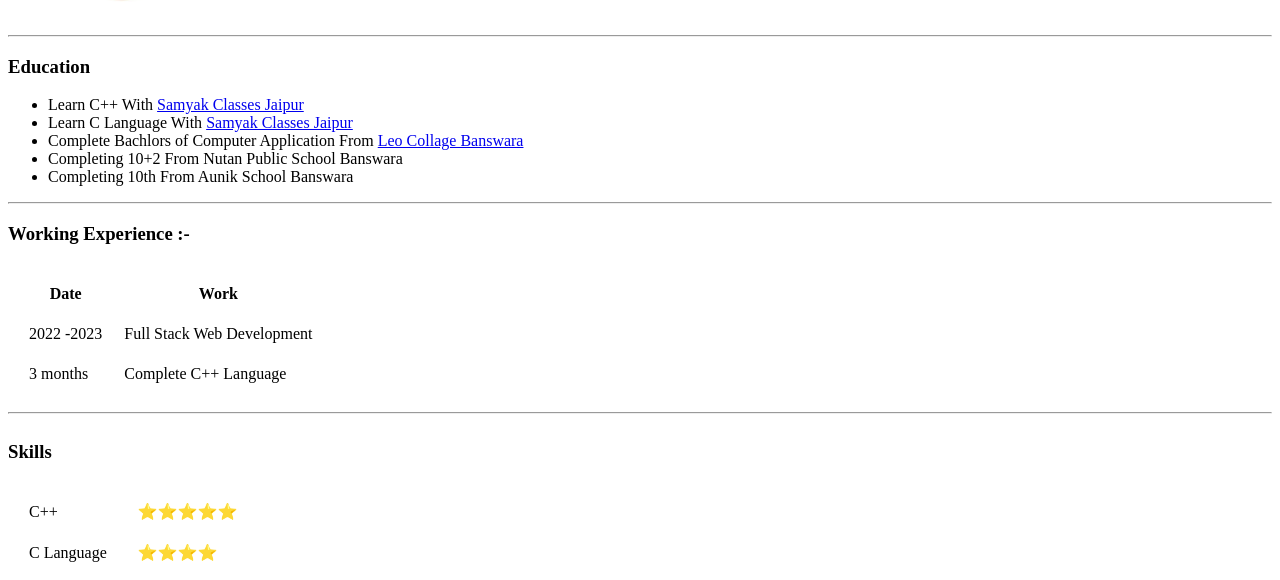
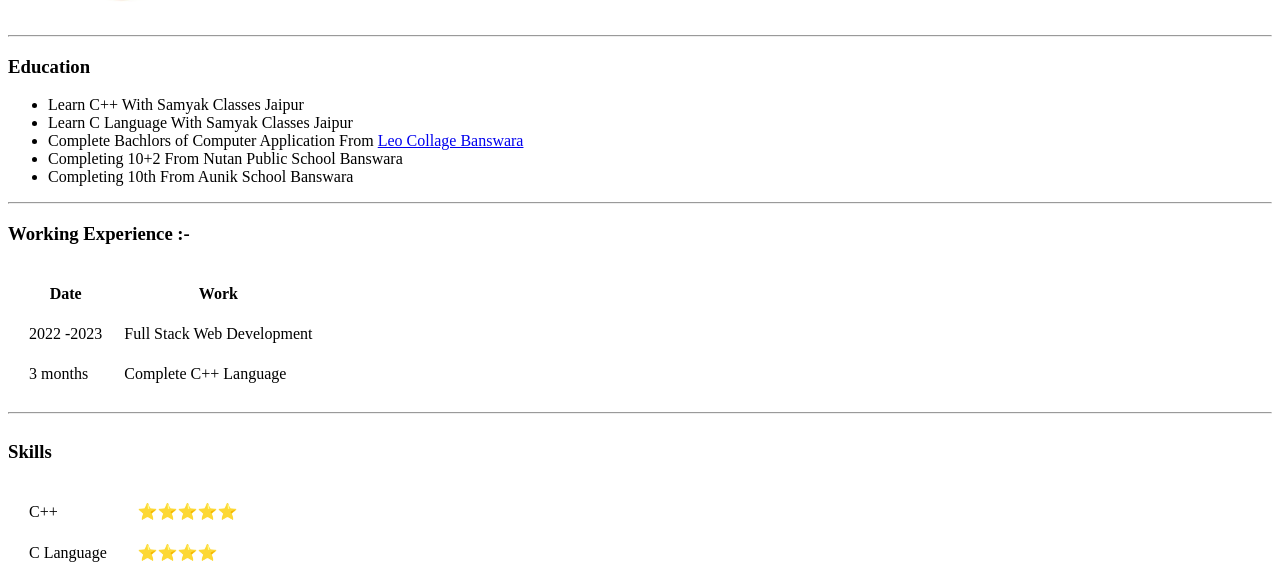
Before and after one commit to deveshvyas200/CV, a plain HTML site: page index.html in a window 1280 px wide. Shown: the part 218-798 px from the top of the page. Drawn offline with Linux system fonts and the light colour scheme.

Commit message:
remove link of samyak classes

```diff
--- a/index.html
+++ b/index.html
@@ -21,8 +21,8 @@
   <h3> <strong> Education </strong></h3>
 
   <ul>
-    <li> Learn C++ With <a href="https://www.samyakinfotech.com/">Samyak Classes Jaipur</a> </li>
-    <li> Learn C Language With <a href="https://www.samyakinfotech.com/">Samyak Classes Jaipur</a></li>
+    <li> Learn C++ With Samyak Classes Jaipur </li>
+    <li> Learn C Language With Samyak Classes Jaipur</li>
     <li> Complete Bachlors of Computer Application From
       <a href="http://leocollegebsw.com/">Leo Collage Banswara</a>
     </li>
```
